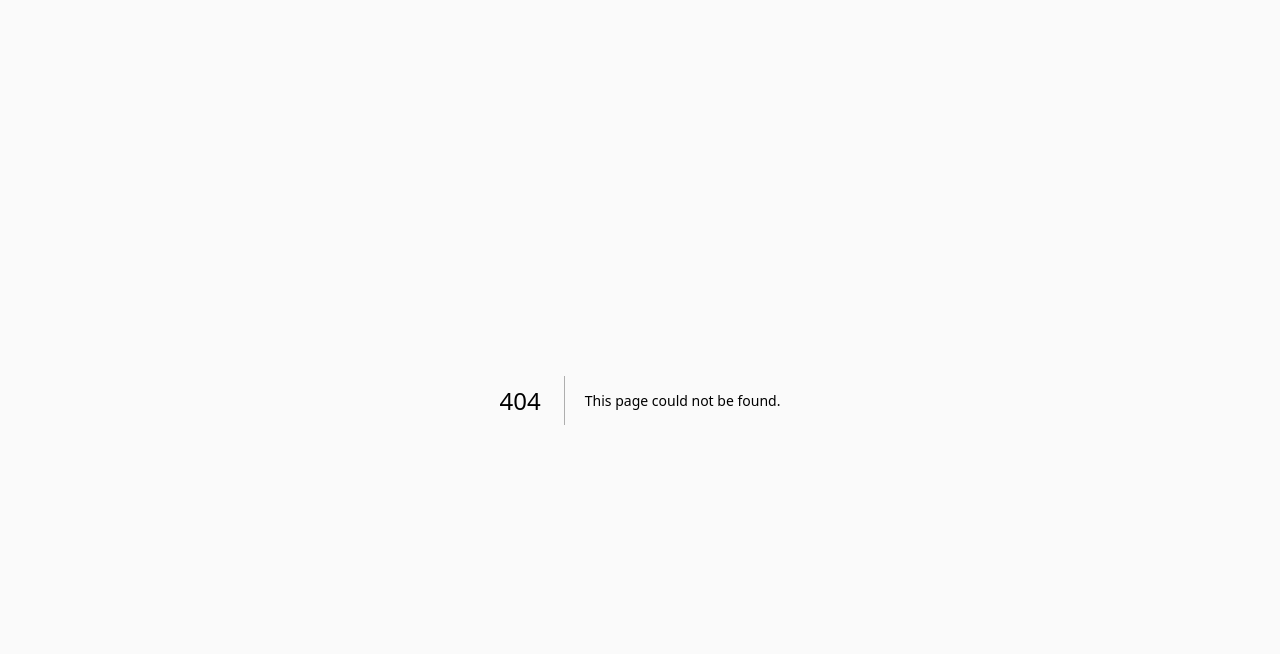
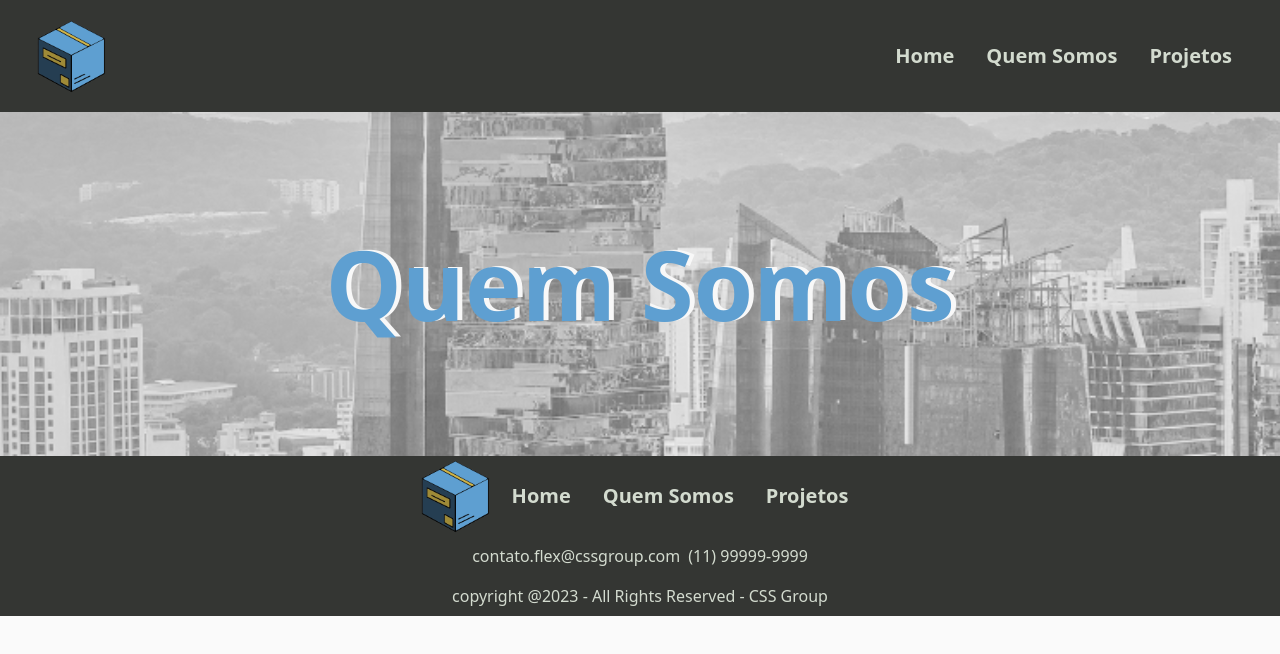
Before and after one commit to DanielCatania/flexbox-arquitetura, a Next.js app in the folder app/: page /about in a window 1280 px wide. Before the commit this address had no page. Shown: the top 654 px of the page. Built offline with nearby package versions, Linux system fonts and the light colour scheme.

Commit message:
feat adding about page

```diff
--- /dev/null
+++ b/app/src/pages/about.tsx
@@ -0,0 +1,3 @@
+import AboutScreen from "@/screens/AboutScreen";
+
+export default AboutScreen;
--- /dev/null
+++ b/app/src/screens/AboutScreen/index.tsx
@@ -0,0 +1,15 @@
+import PageTitle from "@/components/PageTitle";
+import Footer from "@/patterns/Footer";
+import Header from "@/patterns/Header";
+
+export default function AboutScreen() {
+  return (
+    <main
+    className="pt-[56px] sm:pt-[78px] md:pt-[112px]"
+    >
+      <Header />
+      <PageTitle title="Quem Somos"/>
+      <Footer />
+    </main>
+  );
+}
```
